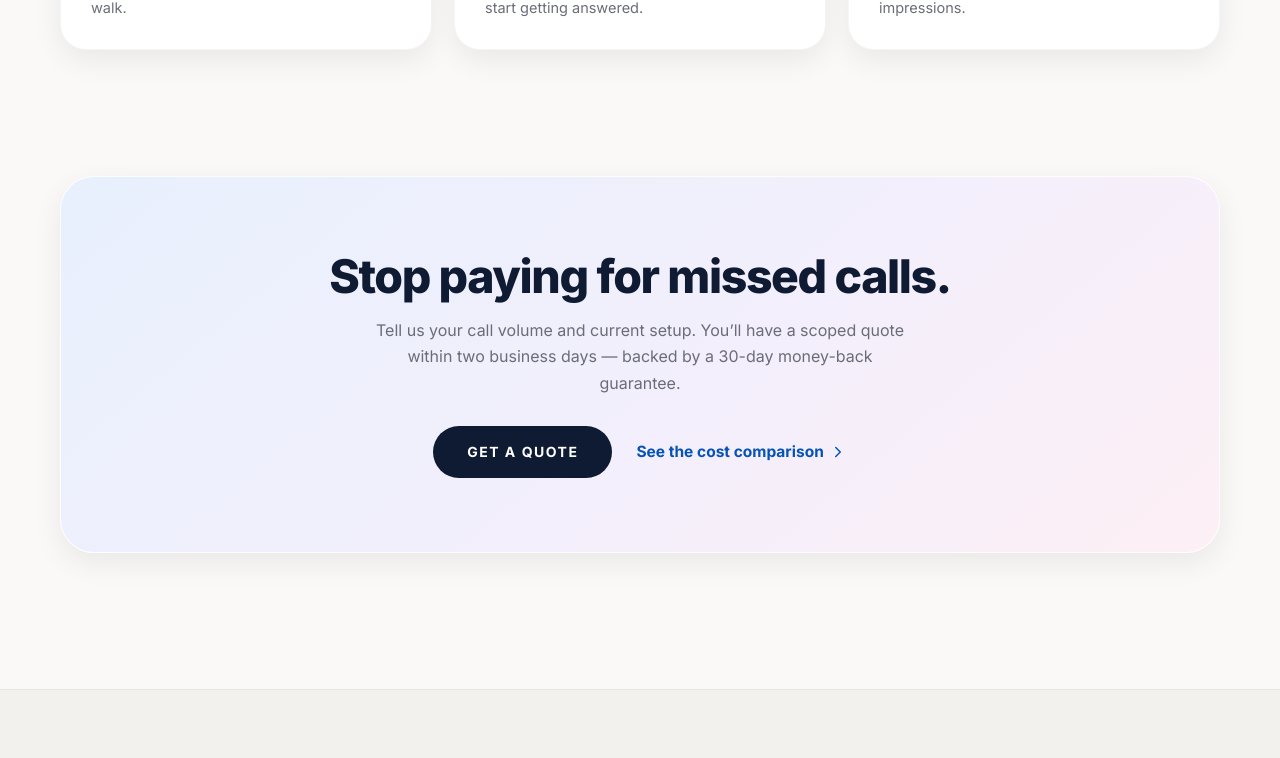
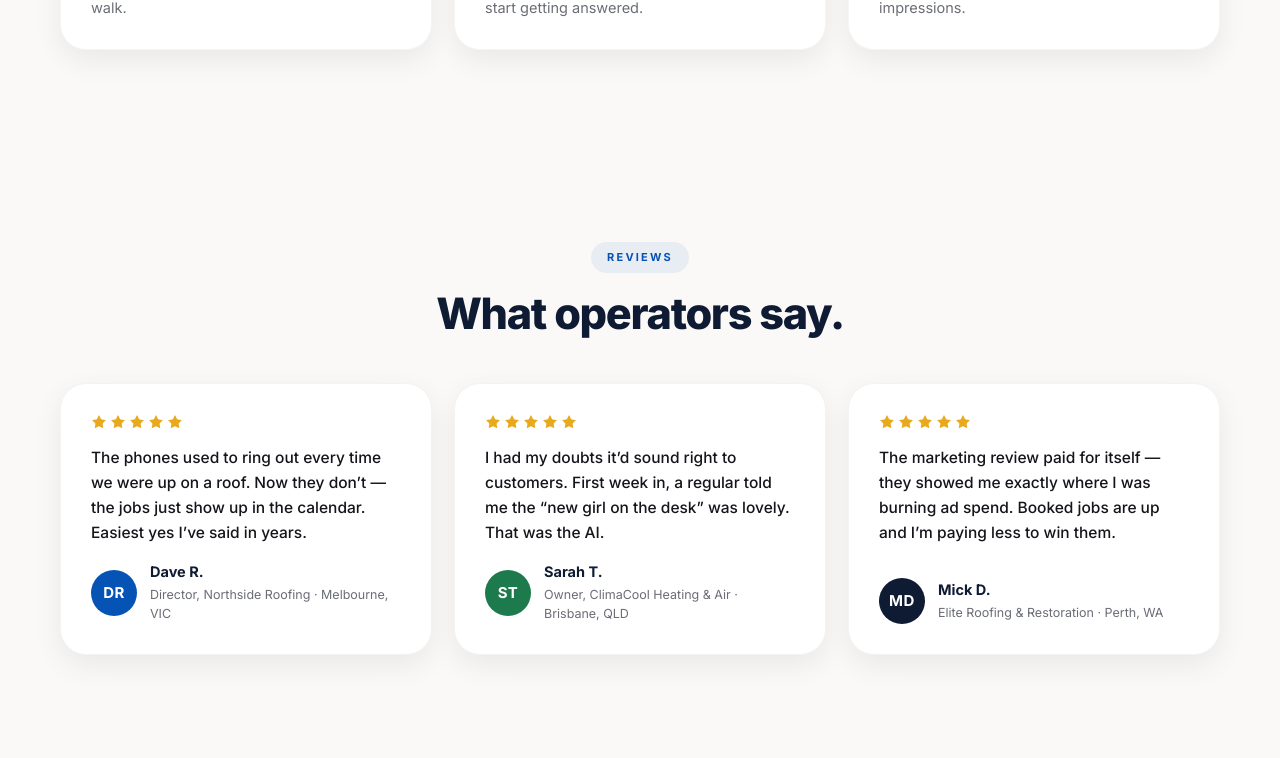
Before and after one commit to VergoMarketingSolutions/vergo-nurture-page, a React (Vite) app: page / in a window 1280 px wide. Shown: the part 6031-6789 px from the top of the page. Built offline with nearby package versions, Linux system fonts and the light colour scheme.

Commit message:
Add reviews section with initials avatars (school-project mockup content)

```diff
--- a/src/pages/Home.jsx
+++ b/src/pages/Home.jsx
@@ -13,6 +13,7 @@ import {
   CalendarClock,
   CircleDollarSign,
   ShieldCheck,
+  Star,
 } from 'lucide-react';
 import Hero from '../components/Hero.jsx';
 import DemoSequence from '../components/DemoSequence.jsx';
@@ -50,6 +51,36 @@ const STEPS = [
     title: 'AI Receptionist',
     pitch:
       'Every call the marketing generates gets answered in under 10 seconds, 24/7 — qualified, quoted, and booked into your calendar.',
+  },
+];
+
+const TESTIMONIALS = [
+  {
+    quote:
+      'The phones used to ring out every time we were up on a roof. Now they don’t — the jobs just show up in the calendar. Easiest yes I’ve said in years.',
+    initials: 'DR',
+    color: '#0653b6',
+    name: 'Dave R.',
+    role: 'Director, Northside Roofing',
+    where: 'Melbourne, VIC',
+  },
+  {
+    quote:
+      'I had my doubts it’d sound right to customers. First week in, a regular told me the “new girl on the desk” was lovely. That was the AI.',
+    initials: 'ST',
+    color: '#1d7a4c',
+    name: 'Sarah T.',
+    role: 'Owner, ClimaCool Heating & Air',
+    where: 'Brisbane, QLD',
+  },
+  {
+    quote:
+      'The marketing review paid for itself — they showed me exactly where I was burning ad spend. Booked jobs are up and I’m paying less to win them.',
+    initials: 'MD',
+    color: '#0e1b33',
+    name: 'Mick D.',
+    role: 'Elite Roofing & Restoration',
+    where: 'Perth, WA',
   },
 ];
 
@@ -105,6 +136,14 @@ export default function Home() {
         ease: 'power3.out',
         stagger: 0.1,
         scrollTrigger: { trigger: '.reasons-grid', start: 'top 80%' },
+      });
+      gsap.from('.tm-card', {
+        opacity: 0,
+        y: 36,
+        duration: 0.7,
+        ease: 'power3.out',
+        stagger: 0.1,
+        scrollTrigger: { trigger: '.tm-grid', start: 'top 82%' },
       });
       gsap.from('.cta-band', {
         opacity: 0,
@@ -184,6 +223,36 @@ export default function Home() {
         </div>
       </section>
 
+      <section className="testimonials section" data-section="REVIEWS" data-theme="light">
+        <div className="section-head">
+          <div className="eyebrow">Reviews</div>
+          <h2>What operators say.</h2>
+        </div>
+        <div className="tm-grid">
+          {TESTIMONIALS.map((t) => (
+            <figure key={t.name} className="tm-card">
+              <div className="tm-stars" aria-label="5 out of 5 stars">
+                {Array.from({ length: 5 }).map((_, i) => (
+                  <Star key={i} size={16} fill="currentColor" strokeWidth={0} />
+                ))}
+              </div>
+              <blockquote>{t.quote}</blockquote>
+              <figcaption>
+                <span className="tm-avatar" style={{ background: t.color }}>
+                  {t.initials}
+                </span>
+                <span className="tm-who">
+                  <strong>{t.name}</strong>
+                  <span>
+                    {t.role} · {t.where}
+                  </span>
+                </span>
+              </figcaption>
+            </figure>
+          ))}
+        </div>
+      </section>
+
       <section className="section cta-section" data-section="NEXT STEP" data-theme="light">
         <div className="cta-band">
           <h2>Stop paying for missed calls.</h2>
--- a/src/styles/home.css
+++ b/src/styles/home.css
@@ -673,6 +673,84 @@
   font-size: 14.5px;
 }
 
+/* ---------- testimonials ---------- */
+
+.tm-grid {
+  display: grid;
+  grid-template-columns: repeat(3, 1fr);
+  gap: 22px;
+  margin-top: 46px;
+}
+
+.tm-card {
+  margin: 0;
+  background: #fff;
+  border: 1px solid rgba(20, 20, 26, 0.05);
+  border-radius: var(--radius-card);
+  box-shadow: var(--shadow-card);
+  padding: 30px;
+  display: flex;
+  flex-direction: column;
+  gap: 16px;
+}
+
+.tm-stars {
+  display: flex;
+  gap: 3px;
+  color: #e8a91d;
+}
+
+.tm-card blockquote {
+  margin: 0;
+  flex: 1;
+  font-size: 15.5px;
+  line-height: 1.6;
+  font-weight: 500;
+  color: var(--ink);
+}
+
+.tm-card figcaption {
+  display: flex;
+  align-items: center;
+  gap: 13px;
+}
+
+.tm-avatar {
+  flex: none;
+  width: 46px;
+  height: 46px;
+  border-radius: 50%;
+  color: #fff;
+  font-size: 15px;
+  font-weight: 700;
+  letter-spacing: 0.5px;
+  display: grid;
+  place-items: center;
+}
+
+.tm-who {
+  display: flex;
+  flex-direction: column;
+  gap: 1px;
+  min-width: 0;
+}
+
+.tm-who strong {
+  font-size: 14.5px;
+  color: var(--navy);
+}
+
+.tm-who > span {
+  font-size: 12.5px;
+  color: var(--gray);
+}
+
+@media (max-width: 900px) {
+  .tm-grid {
+    grid-template-columns: 1fr;
+  }
+}
+
 .pillar-card h3 {
   font-size: 1.3rem;
   margin: 6px 0 0;
```
Also changed, not shown: scripts/shot-tm.mjs (added, +44 -0 lines).
